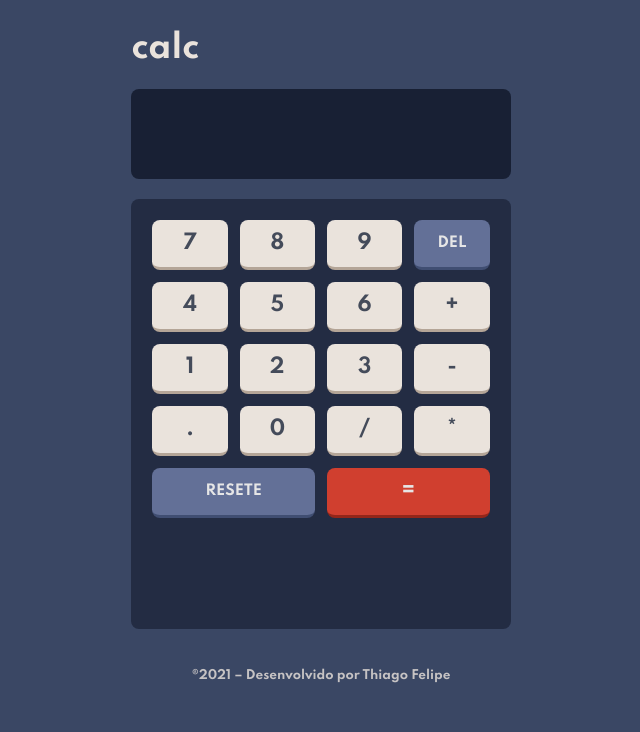
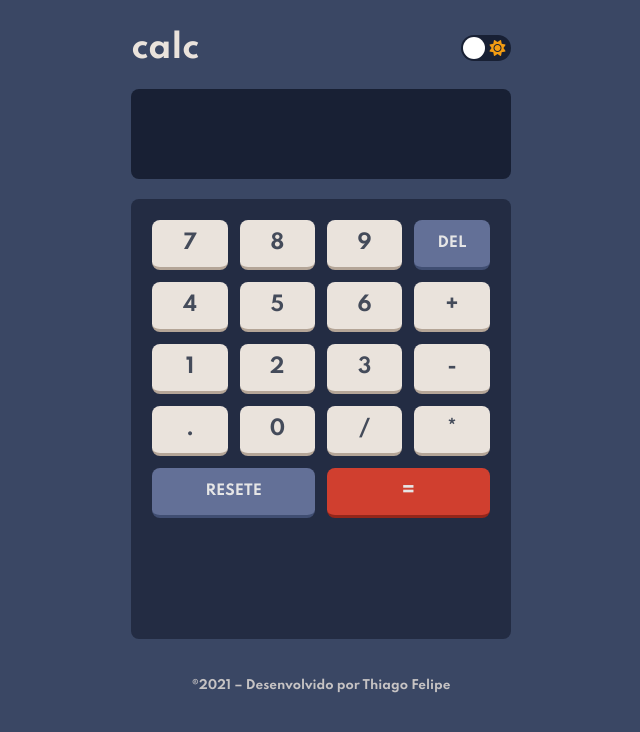
Before and after one commit to tfeliperibeiro/calculadora, a plain HTML site: page index.html in a window 1280 px wide. Shown: the whole page, without its empty margins (319-959 px from the left). Drawn offline with Linux system fonts and the light colour scheme.

Commit message:
Implementando dark mode

```diff
--- a/index.css
+++ b/index.css
@@ -1,3 +1,7 @@
+* {
+  box-sizing: border-box;
+}
+
 body {
   background-color: hsl(222, 26%, 31%);
   font-family: "Spartan", sans-serif;
@@ -63,7 +67,7 @@ body {
   margin-top: 20px;
   background-color: hsl(223, 31%, 20%);
   padding: 15px;
-  height: 50%;
+  height: 55%;
   border-radius: 8px;
 }
 
@@ -116,6 +120,52 @@ body {
   width: 100%;
 }
 
+.label {
+  width: 50px;
+  height: 26px;
+  background-color: hsl(224, 36%, 15%);
+  border-radius: 50px;
+  display: flex;
+  justify-content: space-between;
+  align-items: center;
+  padding: 5px;
+  position: relative;
+}
+
+.fa-moon {
+  color: #f1c40f;
+}
+
+.fa-sun {
+  color: #f39c12;
+}
+
+.boll {
+  width: 22px;
+  height: 22px;
+  background-color: #fff;
+  position: absolute;
+  top: 2px;
+  left: 2px;
+  border-radius: 50%;
+  transition: 0.2s linear;
+}
+
+.checkbox {
+  opacity: 0;
+  position: absolute;
+}
+
+.checkbox:checked + .label .boll {
+  transform: translateX(24px);
+}
+
+.dark-mode {
+  display: flex;
+  align-items: center;
+  justify-content: center;
+}
+
 .footer {
   text-align: center;
   margin-top: 40px;
@@ -140,6 +190,7 @@ body {
 @media (min-width: 768px) and (max-width: 1024px) {
   .container {
     width: 60%;
+    height: 100vh;
   }
 
   .container-numbers {
--- a/index.html
+++ b/index.html
@@ -7,6 +7,7 @@
     <link rel="stylesheet" href="index.css">
     <link rel="preconnect" href="https://fonts.gstatic.com">
     <link href="https://fonts.googleapis.com/css2?family=Spartan:wght@700&display=swap" rel="stylesheet">
+    <script src="https://kit.fontawesome.com/a809f6094a.js" crossorigin="anonymous"></script>
     <meta name="viewport" content="width=device-width, initial-scale=1.0">
     <title>Calculator</title>
 </head>
@@ -16,6 +17,14 @@
         <main class="container">
             <header class="header">
                 <h1>calc</h1>
+                <div class="dark-mode">
+                    <input class="checkbox" id="checkbox" type="checkbox">
+                    <label class="label" for="checkbox">
+                        <i class="fas fa-moon"></i>
+                        <i class="fas fa-sun"></i>
+                        <div class="boll"></div>
+                    </label>
+                </div>
             </header>
             <section class="container-screen">
                 <div class="screen">
@@ -57,6 +66,7 @@
             </footer>
         </main>
         <script src="index.js"></script>
+
 </body>
 
 </html>
```
Also changed, not shown: package-lock.json (added), 1 other file.
